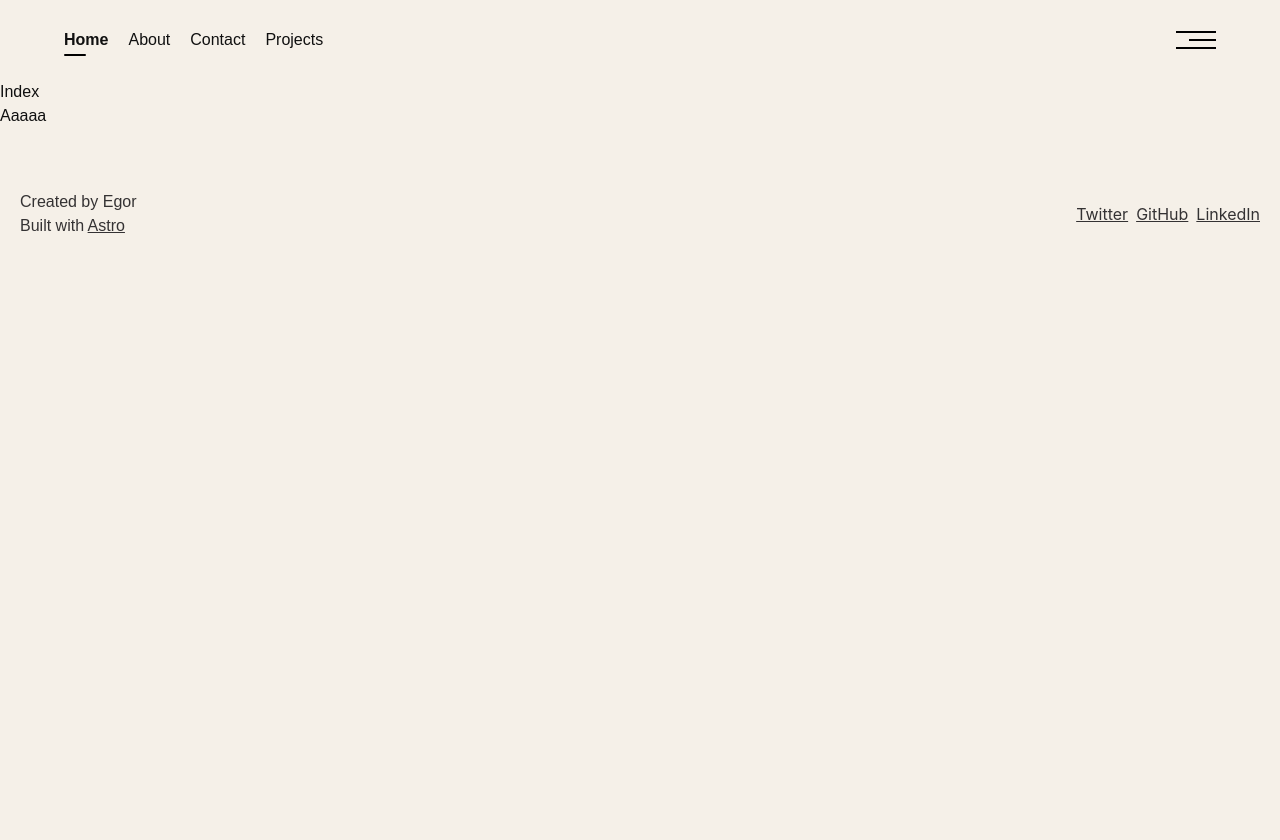
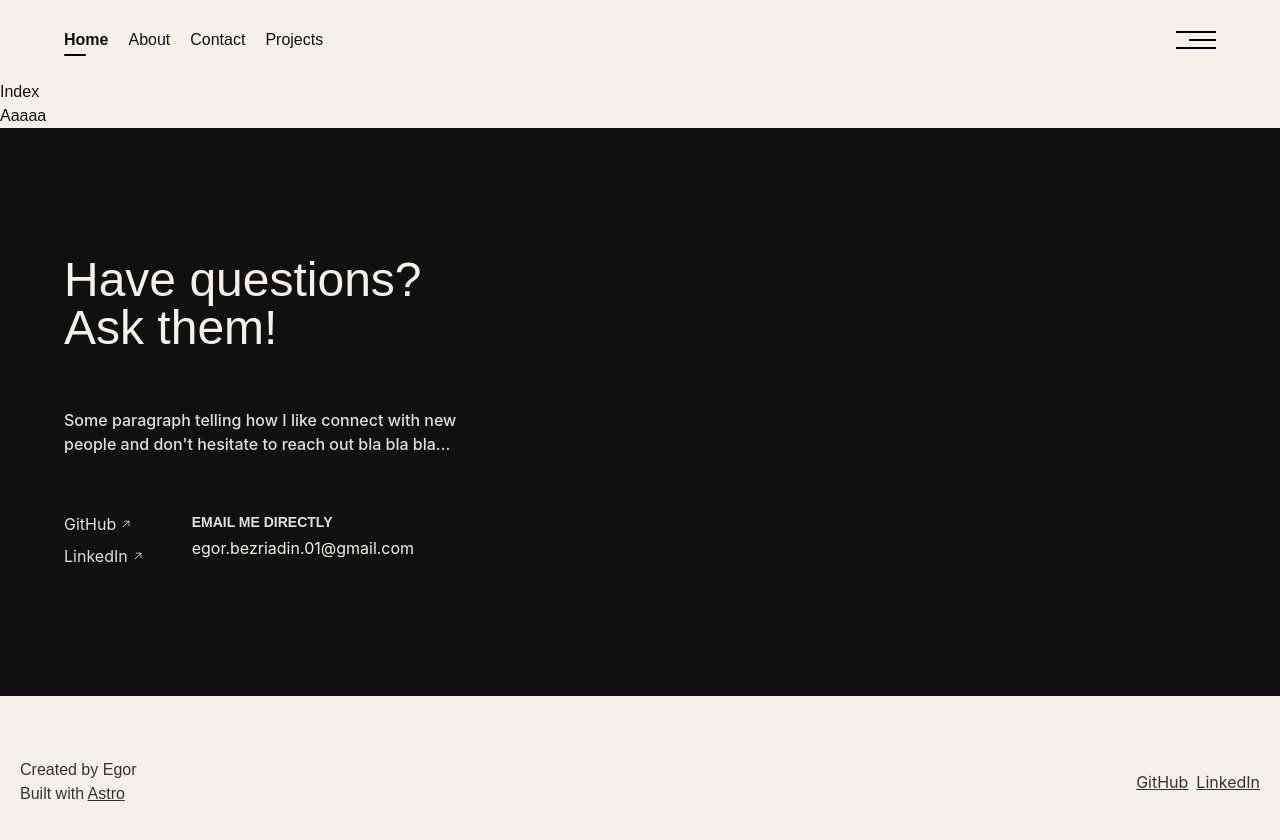
Before and after one commit to rogeonee/rogeonee.dev, an Astro site: page / in a window 1280 px wide. Before the commit the page ends 800 px from the top, so only its background shows below. Built offline with nearby package versions, Linux system fonts and the light colour scheme; Astro itself is replaced by a stand-in of ours.

Commit message:
Static part of contact me

```diff
--- /dev/null
+++ b/src/components/Contact.astro
@@ -0,0 +1,60 @@
+---
+import { ArrowUpRight } from "./icons/arr-right-up";
+const socialLinks = [
+    { name: "GitHub", url: "https://github.com/rogeonee" },
+    { name: "LinkedIn", url: "https://linkedin.com/in/egor-bezriadin/" },
+];
+---
+
+<section id="contact" class="bg-secondary text-primary">
+    <div class="mx-auto max-w-6xl w-full py-32 px-5 md:px-0">
+        <h2 class="font-poppins font-medium text-4xl md:text-5xl relative max-w-fit leading-snug">
+            Have questions?
+            <br />
+            Ask them!
+        </h2>
+
+        <div class="flex flex-col md:flex-row mt-14 gap-12 justify-between">
+            <div class="w-full md:max-w-md">
+                <p class="text-gray-extralight font-medium text-inter">
+                    Some paragraph telling how I like connect with new people and don't hesitate
+                    to reach out bla bla bla...
+                </p>
+
+                <div class="flex mt-14 gap-12 w-full">
+                    <ul class="flex flex-col gap-y-2">
+                        {socialLinks.map((link) => (
+                            <li class="group">
+                                <a
+                                    rel="noreferrer"
+                                    target="_blank"
+                                    class="flex items-center gap-1 text-gray-extralight hover:text-primary"
+                                    href={link.url}
+                                >
+                                    {link.name}
+                                    <ArrowUpRight
+                                        className="group-hover:scale-110 origin-bottom-left transition"
+                                        width={12}
+                                        height={12}
+                                    />
+                                </a>
+                            </li>
+                        ))}
+                    </ul>
+
+                    <div class="w-1/2">
+                        <p class="uppercase text-sm font-semibold mb-1 text-gray-extralight font-poppins">
+                            email me directly
+                        </p>
+                        <a href="mailto:egor.bezriadin.01@gmail.com" class="text-primary">
+                            egor.bezriadin.01@gmail.com
+                        </a>
+                    </div>
+                </div>
+            </div>
+
+
+
+        </div>
+    </div>
+</section>
--- a/src/components/Footer.astro
+++ b/src/components/Footer.astro
@@ -9,7 +9,6 @@ import Link from "./Link.astro";
     </div>
 
     <div class="flex flex-col sm:flex-row gap-2 mt-5 sm:mt-0 w-full sm:w-auto justify-center sm:justify-end">
-        <Link link="https://twitter.com/roge_one_">Twitter</Link>
         <Link link="https://github.com/rogeonee">GitHub</Link>
         <Link link="https://linkedin.com/in/egor-bezriadin/">LinkedIn</Link>
     </div>
--- a/src/components/FullScreenNav.tsx
+++ b/src/components/FullScreenNav.tsx
@@ -1,8 +1,6 @@
-import React from "react";
 import { motion, type Variants } from "framer-motion";
 import { X } from "@phosphor-icons/react";
 import { GithubLogo } from "./icons/github-logo";
-import { TwitterLogo } from "./icons/twitter-logo";
 import { LinkedinLogo } from "./icons/linkedin-logo";
 
 const navLinks = [
@@ -13,7 +11,6 @@ const navLinks = [
 ];
 
 const socialLinks = [
-    { name: "Twitter", url: "https://twitter.com/roge_one_", icon: TwitterLogo },
     { name: "GitHub", url: "https://github.com/rogeonee", icon: GithubLogo },
     { name: "LinkedIn", url: "https://linkedin.com/in/egor-bezriadin/", icon: LinkedinLogo },
 ];
--- /dev/null
+++ b/src/components/icons/arr-right-up.tsx
@@ -0,0 +1,2 @@
+import { ArrowUpRight as _ArrowUpRight } from "@phosphor-icons/react";
+export const ArrowUpRight = _ArrowUpRight;
--- a/src/pages/index.astro
+++ b/src/pages/index.astro
@@ -1,7 +1,9 @@
 ---
 import BaseLayout from "../layouts/BaseLayout.astro";
+import Contact from "../components/Contact.astro";
 ---
 
 <BaseLayout pageTitle="Index">
 	<h2>Aaaaa</h2>
+	<Contact />
 </BaseLayout>
```
